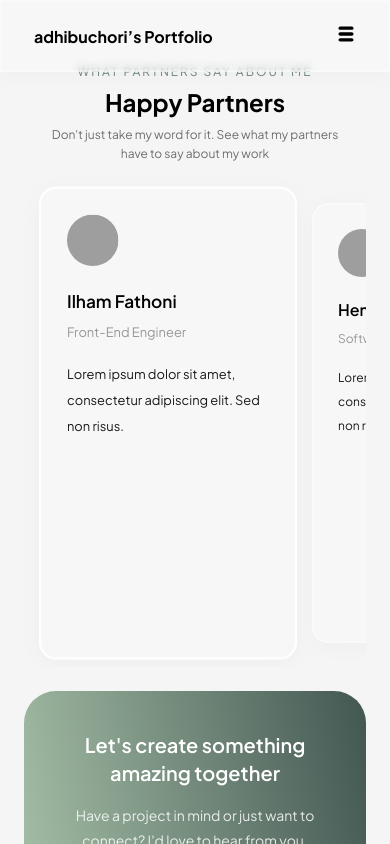
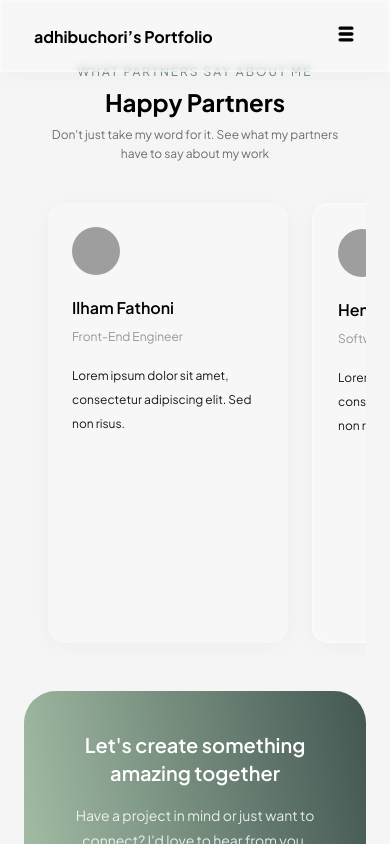
Before and after one commit to adhibuchori/adhibuchori-portfolio, a React (Vite) app: page / in a window 390 px wide. In both pictures the pointer is over the element 168 px from the left and 7047 px from the top of the page. Shown: the part 6625-7469 px from the top of the page. Built offline with nearby package versions, Linux system fonts and the light colour scheme; grey boxes are pictures that could not be loaded.

Commit message:
fix(testimonials): disable hover effect on mobile view

```diff
--- a/src/sections/Testimonials/Testimonials.css
+++ b/src/sections/Testimonials/Testimonials.css
@@ -156,6 +156,10 @@
     transform: scale(1.075);
     border: 2px solid white;
   }
+  .testimonial-card:hover {
+    transform: none;
+    border: none;
+  }
   .testimonial-name {
     font-size: 16px;
   }
```
